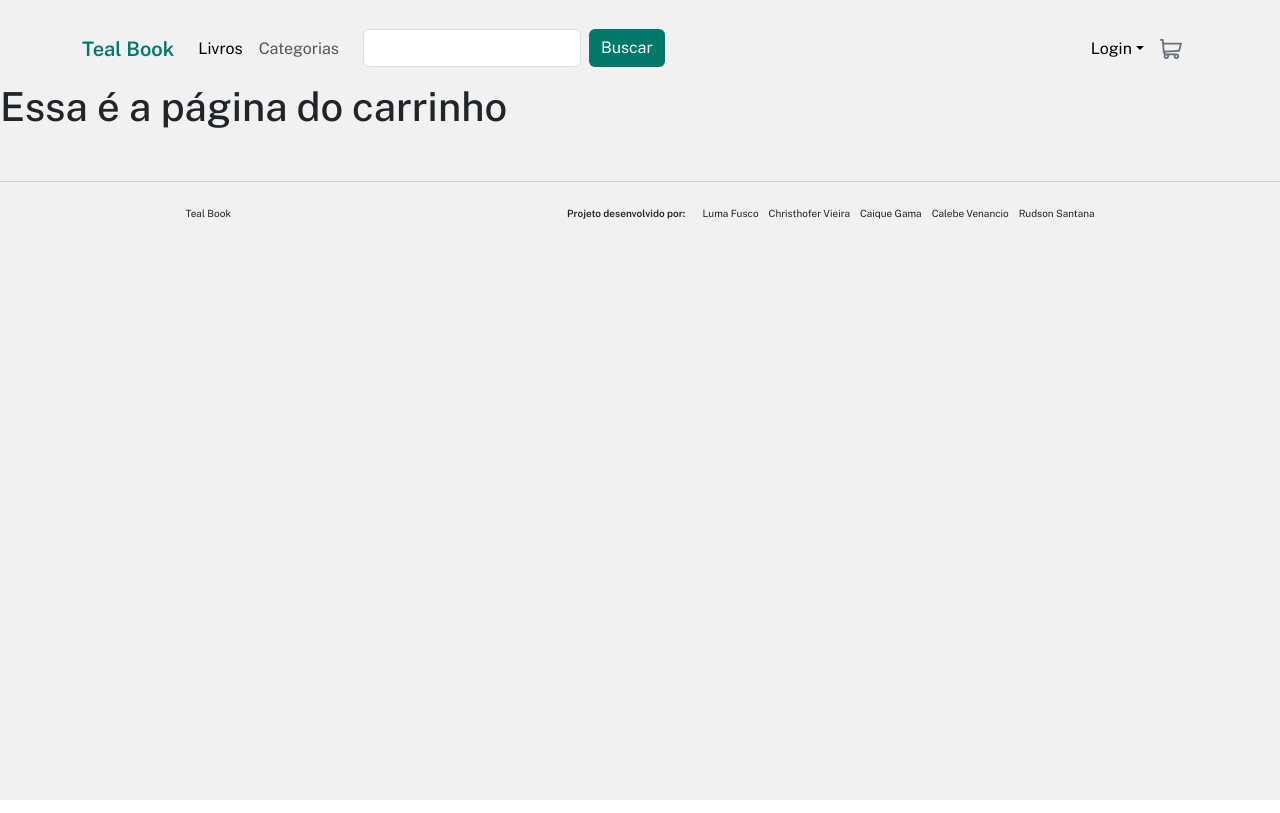
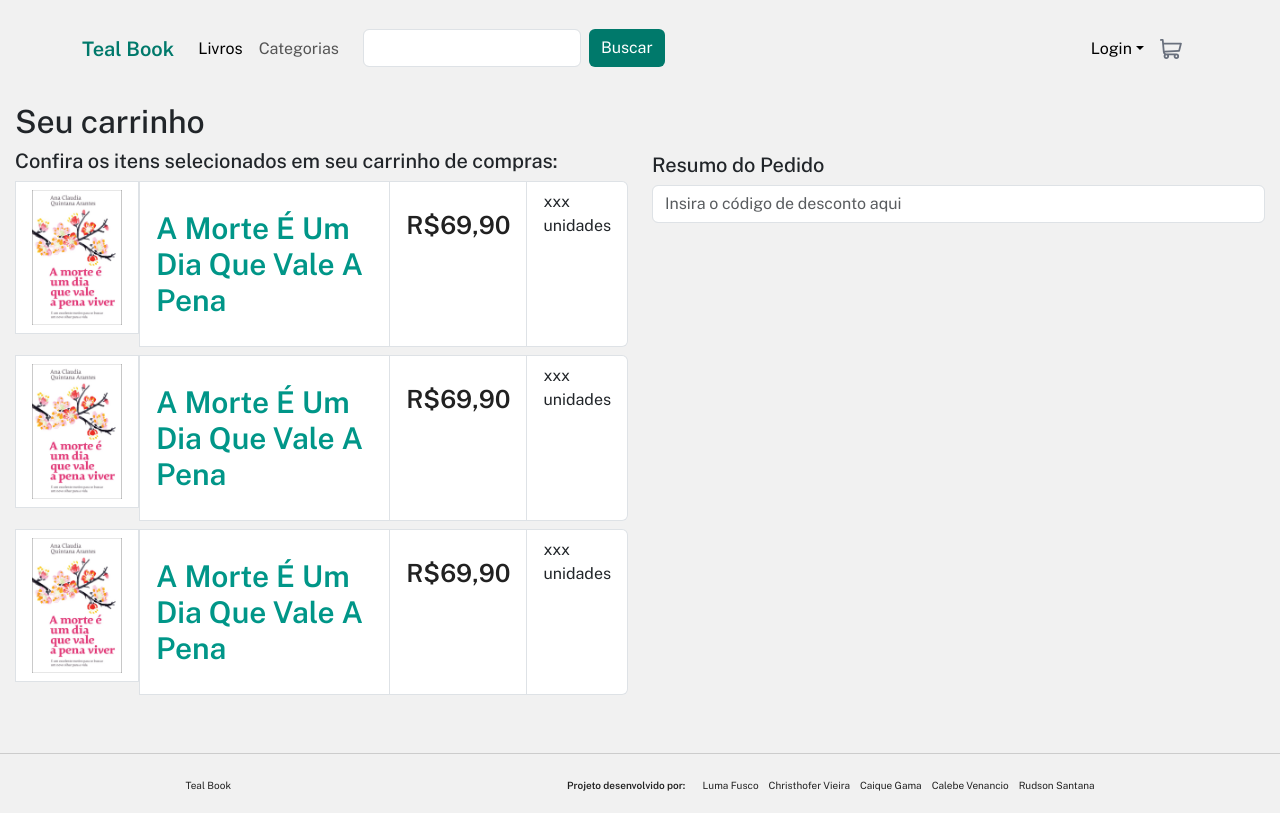
Before and after one commit to LumaFusco/desafio-final-gama-academy, a React (Create React App) app: page /carrinho in a window 1280 px wide. Built offline with nearby package versions, Linux system fonts and the light colour scheme.

Commit message:
firts-commit-pagina-carrinho

```diff
--- a/src/components/DescricaoLivro/livro.style.ts
+++ b/src/components/DescricaoLivro/livro.style.ts
@@ -5,7 +5,7 @@ export const Container = styled.div`
 margin-top:20px;
 
 h1 {
-       font-weight: 600;
+    font-weight: 600;
     font-size: 30px;
     color: #009688;
     }
--- /dev/null
+++ b/src/pages/Carrinho/carrinho.style.ts
@@ -0,0 +1,20 @@
+import  styled, {css}  from "styled-components";
+
+export const Container = styled.div`
+
+margin-top:20px;
+padding-left:15px;
+padding-right:15px;
+
+.parte2{
+    padding-top: 50px;
+}
+
+.imageBook{
+    max-width: 90px;
+}
+
+.nomeLivro {
+    font-size: 10px;
+}
+        `;
--- a/src/pages/Carrinho/index.tsx
+++ b/src/pages/Carrinho/index.tsx
@@ -1,12 +1,74 @@
 import Header from '../../components/Header'
 import Footer from '../../components/footer/Footer'
+import Row from 'react-bootstrap/Row';
+import Col from 'react-bootstrap/Col';
+import ListGroup from 'react-bootstrap/ListGroup';
+import Form from 'react-bootstrap/Form';
+import InputGroup from 'react-bootstrap/InputGroup';
+import * as C from './carrinho.style';
+import imageBook from '../../assets/images/A Morte É Um Dia Que Vale A Pena Viver.jpg';
+import { Descricao } from '../../components/DescricaoLivro/descricaoLivro';
+
 
 export default function Carrinho() {
   return (
     <div>
-      <Header />
-      <h1>Essa é a página do carrinho</h1>
-      <Footer />
+      <header>
+        <Header />
+      </header>
+      <main>
+        <C.Container>
+          <Row>
+            <Col>
+              <h2>Seu carrinho</h2>
+              <h5>Confira os itens selecionados em seu carrinho de compras:</h5>
+              <>
+                {['sm', 'sm', 'sm'].map((breakpoint) => (
+                  <ListGroup key={breakpoint} horizontal={breakpoint} className="my-2">
+                    <div className="boxImagem">
+                      <ListGroup.Item>
+                        <img src={imageBook} alt="foto capa livro" className='imageBook' />
+                      </ListGroup.Item>
+                    </div>
+
+
+                    <ListGroup.Item>
+                      <div className="nomeLivro">
+                        <Descricao
+                          bookTitle="A Morte É Um Dia Que Vale A Pena" />
+                      </div>
+                    </ListGroup.Item>
+
+
+                    <ListGroup.Item>
+                      <Descricao bookPrice="R$69,90" />
+                    </ListGroup.Item>
+
+
+                    <ListGroup.Item>xxx unidades</ListGroup.Item>
+                  </ListGroup>
+
+
+                ))}
+              </>
+            </Col>
+            <Col className='parte2'>
+              <h5>Resumo do Pedido</h5>
+              <InputGroup className="mb-5">
+                <Form.Control
+                  placeholder="Insira o código de desconto aqui"
+                  aria-label="Código de Desconto"
+                  aria-describedby="basic-addon2"
+                />
+              </InputGroup>
+            </Col>
+          </Row>
+        </C.Container>
+      </main>
+
+      <footer>
+        <Footer />
+      </footer>
     </div>
   );
 };
```
Also changed, not shown: src/components/DescricaoLivro/descricaoLivro.tsx (+4 -4 lines).
